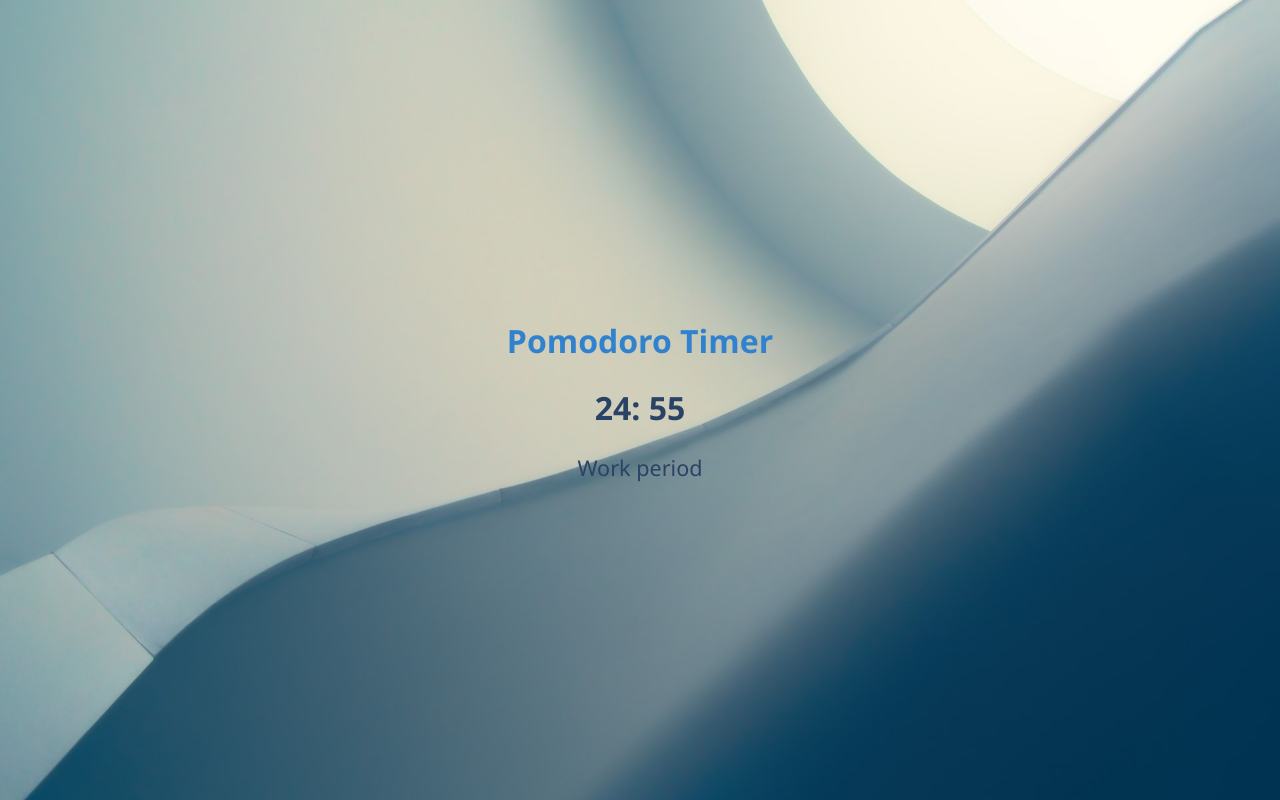
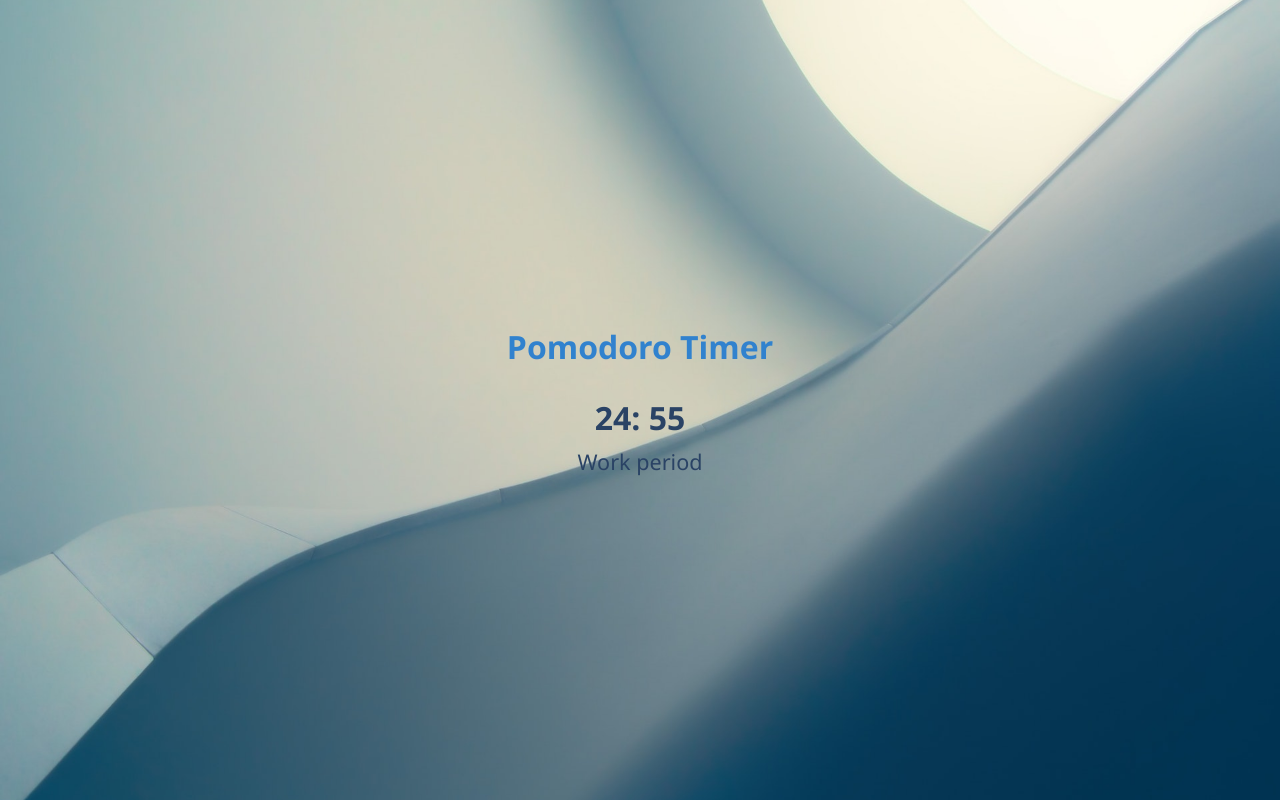
Before and after one commit to apcurran/pomodoro-timer, a plain HTML site: page index.html in a window 1280 px wide. Drawn offline with Linux system fonts and the light colour scheme.

```diff
--- a/style.css
+++ b/style.css
@@ -25,18 +25,15 @@
     flex-direction: column;
 }
 
-.main > * {
-    margin-top: .75rem;
-    margin-bottom: .75rem;
-}
-
 .title {
+    margin-bottom: 1.75rem;
     color: #3182ce;
 }
 
 .time-display {
     color: #2a4365;
     font-size: 2rem;
+    margin-bottom: .5rem;
 }
 
 .time-period {
```
Also changed, not shown: 1 other file.
